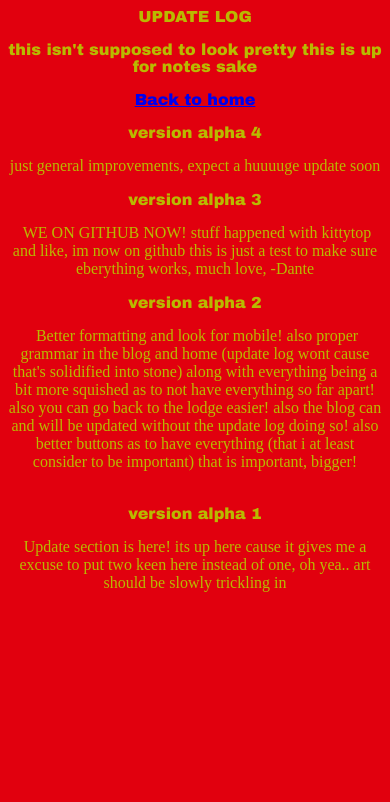
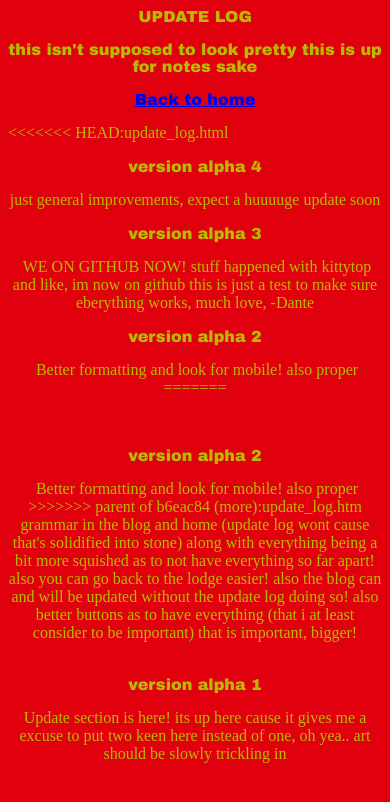
Before and after one commit to DanteDoesThings/DanteDoesThings.github.io, a plain HTML site: page update_log.html in a window 390 px wide. Drawn offline with Linux system fonts and the light colour scheme.

Commit message:
this is a horrible update, gimme a sec

```diff
--- a/update_log.html
+++ b/update_log.html
@@ -13,6 +13,7 @@
 <p align="center"><font face="Arial Black" style="color: #B9B900">this isn't supposed to look pretty
 this is up for notes sake</font></p>
 <p align="center"><font face="Arial Black"><a href="index.htm">Back to home</a></font></p>
+<<<<<<< HEAD:update_log.html
 <p align="center"><font face="Arial Black" style="color: #B9B900">version alpha 4</font></p>
     <p align="center">just general improvements, expect a huuuuge update soon</p>
     <p align="center"><font face="Arial Black" style="color: #B9B900">version alpha 3</font></p>
@@ -21,6 +22,11 @@ now on github this is just a test to make sure eberything works, much love,
 -Dante</p>
 <p align="center"><font face="Arial Black" style="color: #B9B900">version alpha 2</font></p>
 <p align="center" style="color: #B9B900">&nbsp;Better formatting and look for mobile! also proper
+=======
+<p align="center">&nbsp;</p>
+<p align="center"><font face="Arial Black">version alpha 2</font></p>
+<p align="center">&nbsp;Better formatting and look for mobile! also proper
+>>>>>>> parent of b6eac84 (more):update_log.htm
 grammar in the blog and home (update log wont cause that's solidified into
 stone) along with everything being a bit more squished as to not have everything
 so far apart! also you can go back to the lodge easier! also the blog can and
```
Also changed, not shown: _vti_cnf/update_log.htm (+6 -7 lines).
